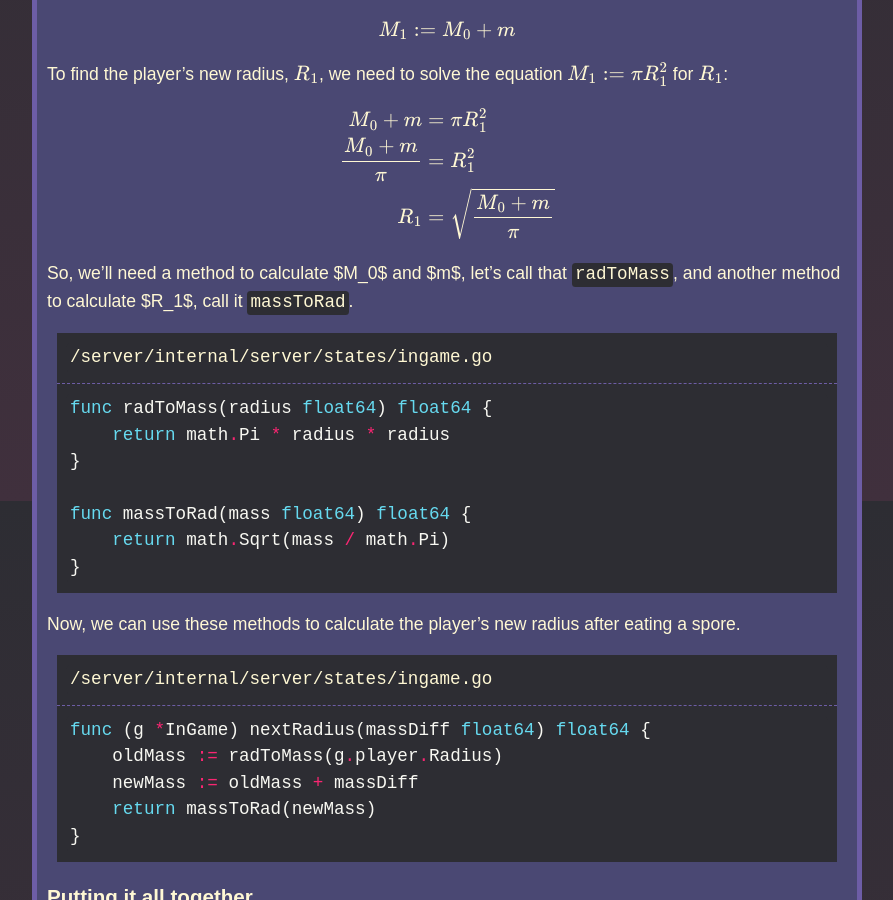
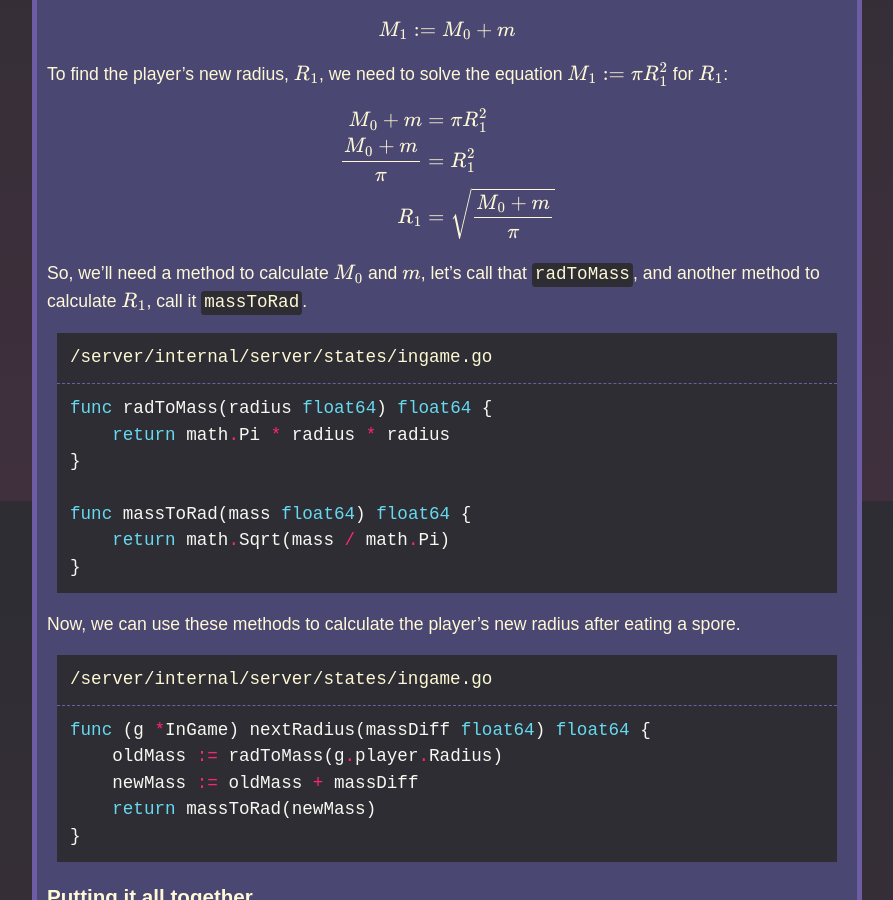
Before and after one commit to tristanbatchler/tbat.me, a Jekyll site: the page built from _posts/2024-11-15-godot-golang-mmo-part-8.md, in a window 1280 px wide and 900 px high, scrolled down 3099 px. Shown: the whole window, without its empty margins (193-1086 px from the left). Built offline with Jekyll 4.4.1, drawn with Linux system fonts in a browser that asks for light colours; some web fonts are replaced.

````diff
--- a/_posts/2024-11-15-godot-golang-mmo-part-8.md
+++ b/_posts/2024-11-15-godot-golang-mmo-part-8.md
@@ -109,7 +109,7 @@ R_1 &= \sqrt{\frac{M_0 + m}{\pi}}
 $$
 </div>
 
-So, we'll need a method to calculate $M_0$ and $m$, let's call that `radToMass`, and another method to calculate $R_1$, call it `massToRad`.
+So, we'll need a method to calculate $$M_0$$ and $$m$$, let's call that `radToMass`, and another method to calculate $$R_1$$, call it `massToRad`.
 
 ```directory
 /server/internal/server/states/ingame.go
````
